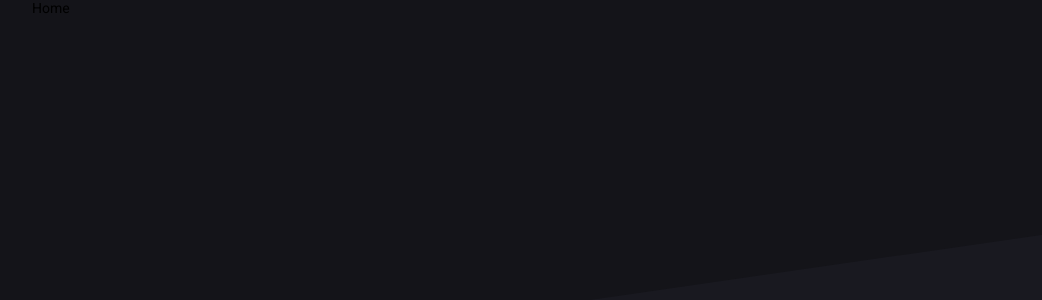
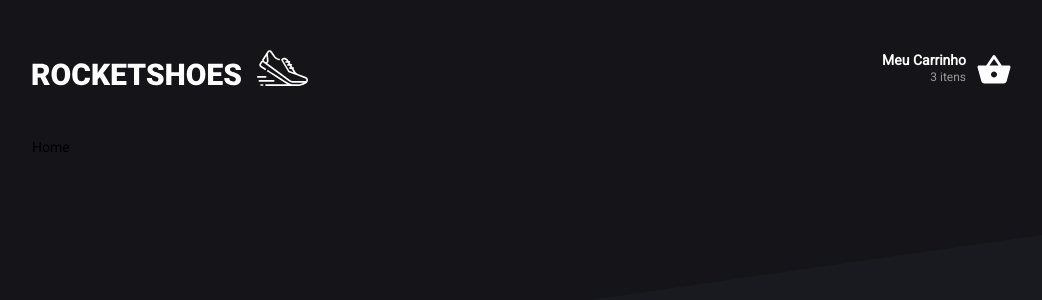
Before and after one commit to joshuamaia/rocketshoes, a React (Create React App) app: page / in a window 1280 px wide. Shown: the top 300 px of the page, without its empty margins (118-1160 px from the left). Built offline with nearby package versions, Linux system fonts and the light colour scheme; the HTML template or start-up script is replaced by a standard one.

Commit message:
Criando Header

```diff
--- a/package.json
+++ b/package.json
@@ -5,6 +5,7 @@
   "dependencies": {
     "react": "^16.9.0",
     "react-dom": "^16.9.0",
+    "react-icons": "^3.7.0",
     "react-router-dom": "^5.0.1",
     "react-scripts": "3.1.1",
     "styled-components": "^4.3.2"
--- a/src/App.js
+++ b/src/App.js
@@ -1,11 +1,13 @@
 import React from 'react';
 import { BrowserRouter } from 'react-router-dom';
 import GlobalStyle from './styles/global';
+import Header from './components/Header';
 import Routes from './routes';
 
 function App() {
   return (
     <BrowserRouter>
+      <Header />
       <Routes />
       <GlobalStyle />
     </BrowserRouter>
--- /dev/null
+++ b/src/components/Header/index.js
@@ -0,0 +1,23 @@
+import React from 'react';
+import { Link } from 'react-router-dom';
+import { MdShoppingBasket } from 'react-icons/md';
+import { Container, Cart } from './styles';
+import logo from '../../assets/images/logo.svg';
+
+export default function Header() {
+  return (
+    <Container>
+      <Link to="/">
+        <img src={logo} alt="Rocketshoes" />
+      </Link>
+
+      <Cart to="/cart">
+        <div>
+          <strong>Meu Carrinho</strong>
+          <span>3 itens</span>
+        </div>
+        <MdShoppingBasket size={36} color="#FFF" />
+      </Cart>
+    </Container>
+  );
+}
--- /dev/null
+++ b/src/components/Header/styles.js
@@ -0,0 +1,35 @@
+import styled from 'styled-components';
+import { Link } from 'react-router-dom';
+
+export const Container = styled.header`
+  display: flex;
+  justify-content: space-between;
+  align-items: center;
+  margin: 50px 0;
+`;
+
+export const Cart = styled(Link)`
+  display: flex;
+  justify-content: space-between;
+  text-decoration: none;
+  transition: opacity 0.2s;
+
+  &:hover {
+    opacity: 0.7;
+  }
+
+  div {
+    text-align: right;
+    margin-right: 10px;
+
+    strong {
+      display: block;
+      color: #fff;
+    }
+
+    span {
+      font-size: 12px;
+      color: #999;
+    }
+  }
+`;
```
Also changed, not shown: src/assets/images/logo.svg (added), 1 other file (tests, documents, lock files or other folders).
